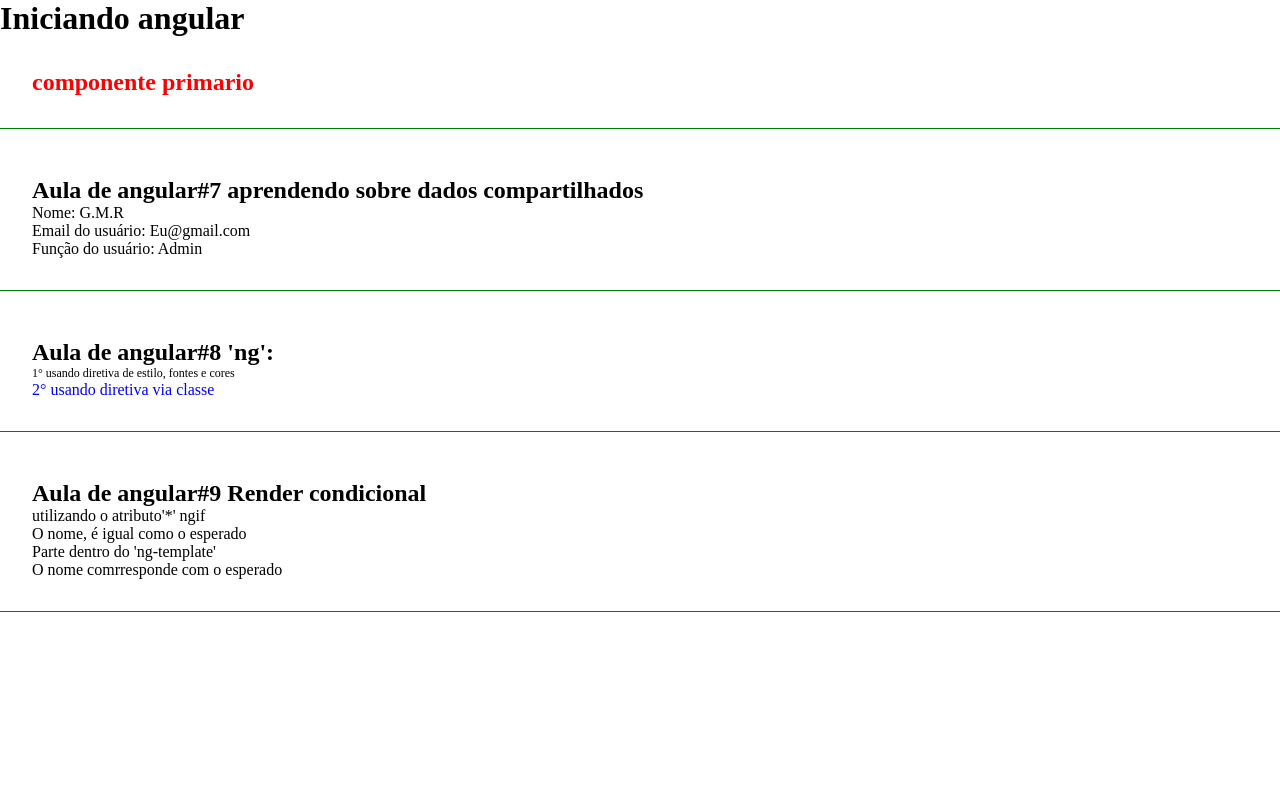
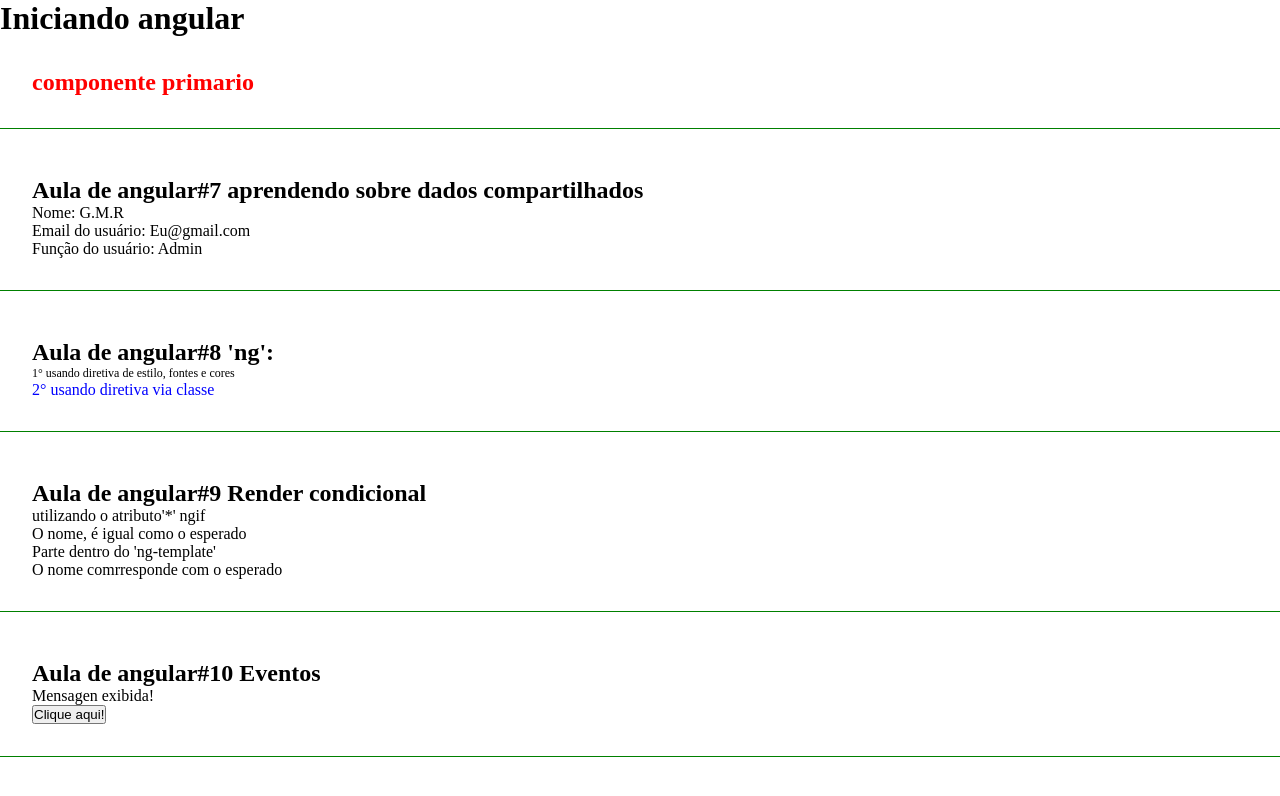
Before and after one commit to Dinos-s/Angular-Curso, an Angular app: page / in a window 1280 px wide. Shown: the top 796 px of the page. Built offline with nearby package versions, Linux system fonts and the light colour scheme.

Commit message:
criando o primeiro evento

```diff
--- a/src/app/app.component.html
+++ b/src/app/app.component.html
@@ -3,3 +3,4 @@
 <app-parent-data [name]="userName" [userData]="userData"></app-parent-data>
 <app-directives></app-directives>
 <app-if-render></app-if-render>
+<app-eventos></app-eventos>
--- a/src/app/app.module.ts
+++ b/src/app/app.module.ts
@@ -7,6 +7,7 @@ import { FirstComponentComponent } from './components/first-component/first-comp
 import { ParentDataComponent } from './components/parent-data/parent-data.component';
 import { DirectivesComponent } from './components/directives/directives.component';
 import { IfRenderComponent } from './components/if-render/if-render.component';
+import { EventosComponent } from './components/eventos/eventos.component';
 
 @NgModule({
   declarations: [
@@ -14,7 +15,8 @@ import { IfRenderComponent } from './components/if-render/if-render.component';
     FirstComponentComponent,
     ParentDataComponent,
     DirectivesComponent,
-    IfRenderComponent
+    IfRenderComponent,
+    EventosComponent
   ],
   imports: [
     BrowserModule,
--- /dev/null
+++ b/src/app/components/eventos/eventos.component.html
@@ -0,0 +1,5 @@
+<div class="class">
+    <h2>Aula de angular#10 Eventos</h2>
+    <p *ngIf="show">Mensagen exibida!</p>
+    <button onclick="showMessage()">Clique aqui!</button>
+</div>
--- /dev/null
+++ b/src/app/components/eventos/eventos.component.ts
@@ -0,0 +1,20 @@
+import { Component, OnInit } from '@angular/core';
+
+@Component({
+  selector: 'app-eventos',
+  templateUrl: './eventos.component.html',
+  styleUrls: ['./eventos.component.css']
+})
+export class EventosComponent implements OnInit {
+
+  show: boolean = true;
+
+  constructor() { }
+
+  ngOnInit(): void {
+  }
+
+  showMessage(): void{
+    this.show = !this.show //togle, um estilo de envento onde, o valor a ser mostrado será o inverso, nesse caso true -> false e false -> true;
+  }
+}
```
Also changed, not shown: src/app/components/eventos/eventos.component.css (added), 1 other file (tests, documents, lock files or other folders).
